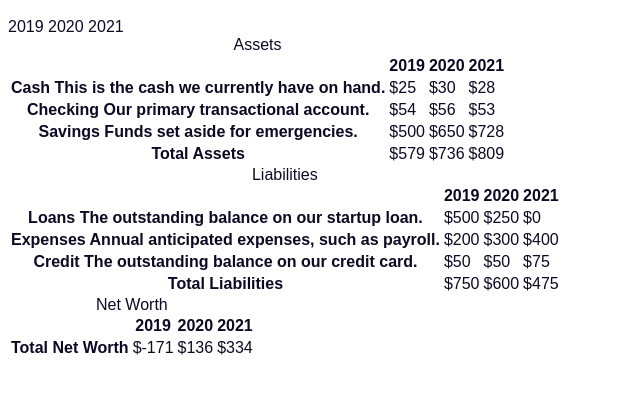
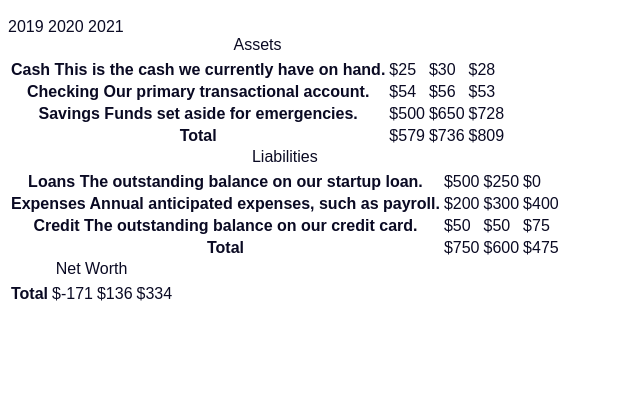
Before and after one commit to vlozano-docencia-2021/balancesheet, a plain HTML site: page index.html in a window 1280 px wide. Shown: the part 50-444 px from the top of the page, without its empty margins (0-640 px from the left). Drawn offline with Linux system fonts and the light colour scheme.

Commit message:
ADD: Style for the sr-only elements to be not visible

```diff
--- a/styles.css
+++ b/styles.css
@@ -5,3 +5,16 @@ body{
   font-family: sans-serif;
   color: #0a0a23;
 }
+span[class~="sr-only"] {
+  border: 0;
+  clip: rect(1px, 1px, 1px, 1px);
+  clip-path: inset(50%);
+  -webkit-clip-path: inset(50%);
+  height: 1px;
+  width: 1px;
+  overflow: hidden;
+  white-space: nowrap;
+  position: absolute;
+  padding: 0;
+  margin: -1px;
+}
```
